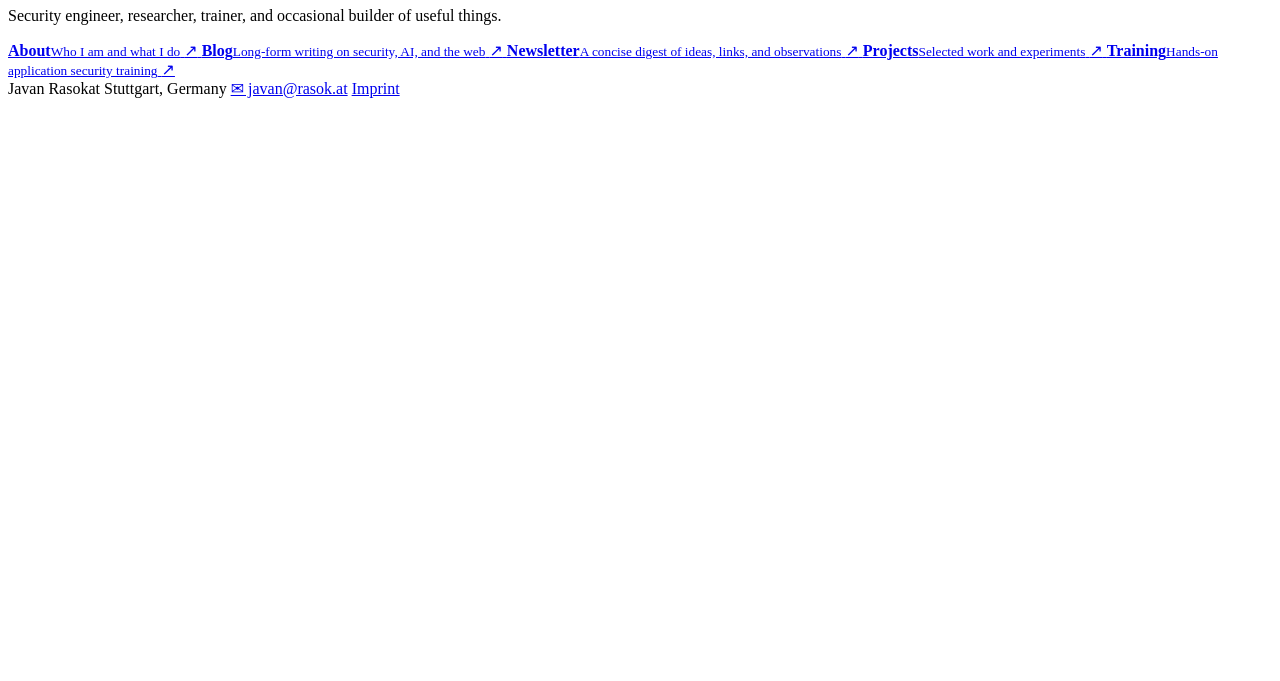
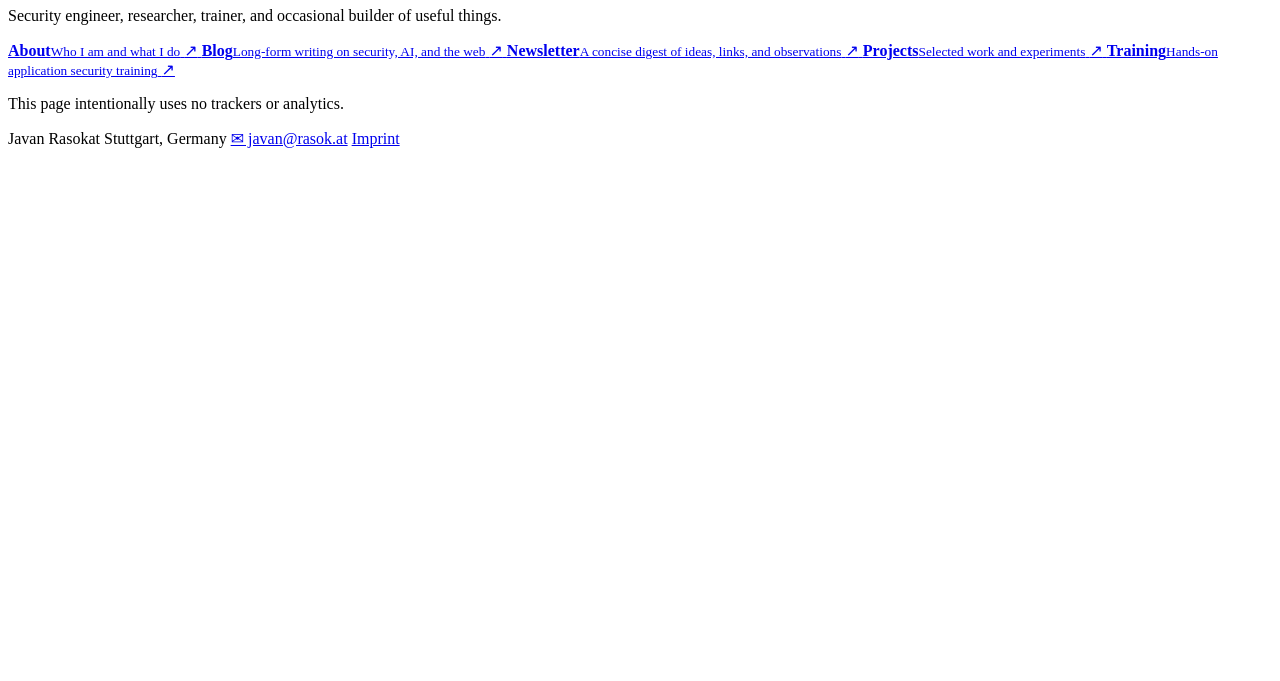
Before and after one commit to JavanXD/javan.de, a website: page index.html in a window 1280 px wide. Shown: the part 119-800 px from the top of the page. Drawn offline with Linux system fonts and the light colour scheme.

Commit message:
Add the no-trackers line to the arcade footer.
Match about.javan.de: one privacy sentence above the identity row, with CSP hashes updated for the footer CSS.

```diff
--- a/index.html
+++ b/index.html
@@ -7,7 +7,7 @@
   <meta name="author" content="Javan Rasokat">
   <meta name="robots" content="index, follow, max-image-preview:large, max-snippet:-1, max-video-preview:-1">
   <meta name="referrer" content="no-referrer">
-  <meta http-equiv="Content-Security-Policy" content="default-src 'none'; img-src 'self'; style-src 'sha256-b6Bnfo8PaYHwQJndw4hHejRs+KRlJvQEe+VfEdjcnqc=' 'sha256-w2fDWtOcWYmEKuW8YK6SGiFLAbCTiW9fwEZKeoyHUfA=' 'sha256-yPD0GDKJAfgspOOjQKFoACRbCyB4fHLMN62i//dc3/o='; base-uri 'none'; form-action 'none'; upgrade-insecure-requests">
+  <meta http-equiv="Content-Security-Policy" content="default-src 'none'; img-src 'self'; style-src 'sha256-Zb5IpGiTcblU0gUP3T1WXqE4xS5UXuyeZWAVxkMxE2s=' 'sha256-w2fDWtOcWYmEKuW8YK6SGiFLAbCTiW9fwEZKeoyHUfA=' 'sha256-yPD0GDKJAfgspOOjQKFoACRbCyB4fHLMN62i//dc3/o='; base-uri 'none'; form-action 'none'; upgrade-insecure-requests">
   <meta name="format-detection" content="telephone=no, email=no, address=no">
 
   <title>Javan Rasokat | javan.de</title>
@@ -264,6 +264,13 @@
       color: var(--accent);
     }
 
+    footer .footer-privacy {
+      flex: 1 0 100%;
+      margin: 0;
+      letter-spacing: .02em;
+      text-transform: none;
+    }
+
     @media (hover: hover) and (pointer: fine) {
       nav a:hover {
         border-color: var(--accent);
@@ -431,6 +438,7 @@
     </div>
 
     <footer>
+      <p class="footer-privacy">This page intentionally uses no trackers or analytics.</p>
       <span>Javan Rasokat</span>
       <span>Stuttgart, Germany</span>
       <a href="mailto:javan@rasok.at" aria-label="Email javan@rasok.at"><span aria-hidden="true">✉</span> javan@rasok.at</a>
```
Also changed, not shown: TODO.md (+1 -1 lines), 1 other file.
